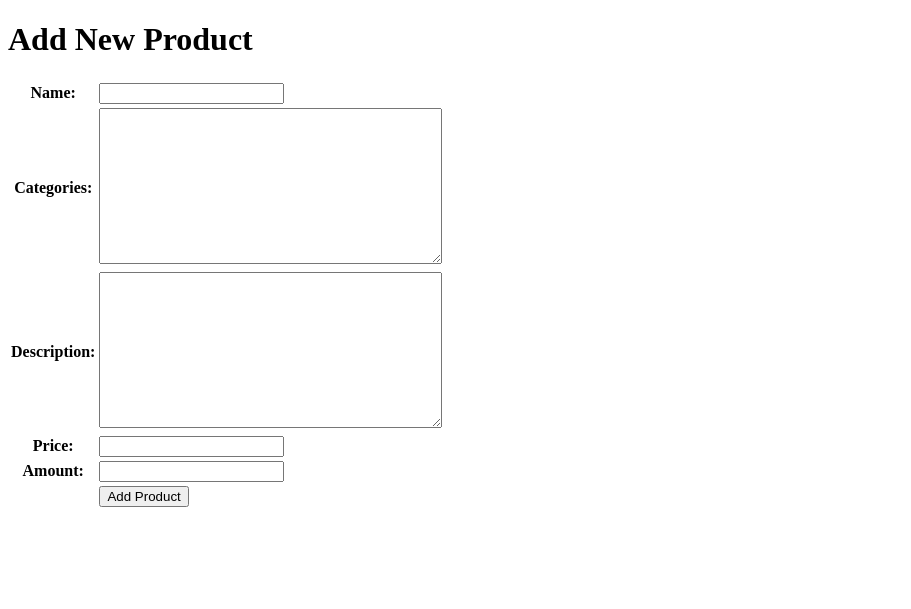
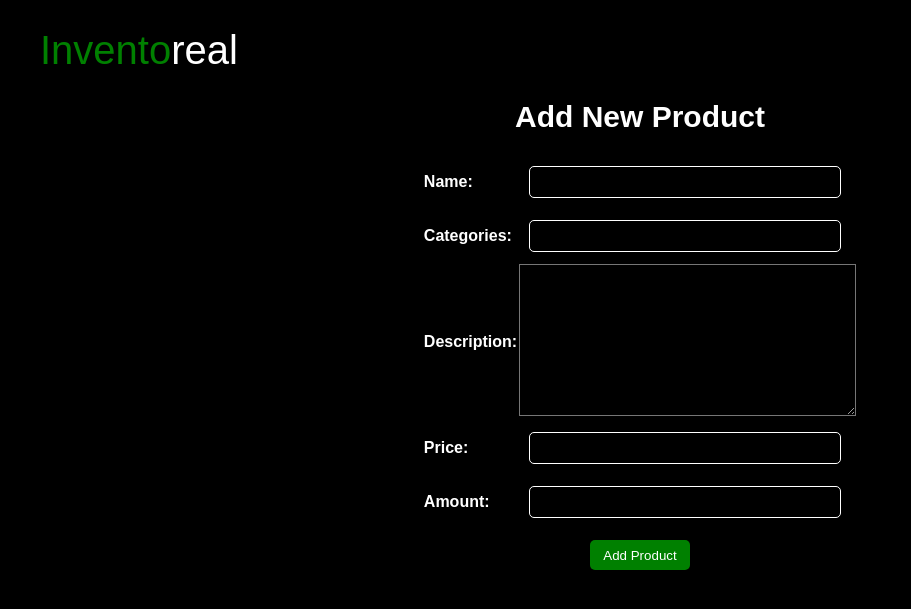
Before and after one commit to Fadeeaal/inventoreal, a Django app: page /create-product in a window 1280 px wide. Shown: the top 609 px of the page, without its empty margins (0-911 px from the left). Run offline with Django 4.2, Linux system fonts and the light colour scheme.

Commit message:
add some decoration for create_product.html

```diff
--- a/main/models.py
+++ b/main/models.py
@@ -8,6 +8,6 @@ class Item(models.Model):
     pbpclass = models.CharField(max_length=255)
     name = models.CharField(max_length=255)
     description = models.TextField()
-    categories = models.TextField(default=" ")
+    categories = models.CharField(max_length=255)
     price = models.IntegerField()
     amount = models.IntegerField()
--- a/main/templates/create_product.html
+++ b/main/templates/create_product.html
@@ -1,19 +1,113 @@
 {% extends 'base.html' %}
+{% block content %}
+<!DOCTYPE html>
 
-{% block content %}
-<h1>Add New Product</h1>
+<html>
+    <head>
+        <meta charset="utf-8">
+        <meta http-equiv="X-UA-Compatible" content="IE=edge">
+        <title>Inventoreal - Add</title>
+        <meta name="description" content="">
+        <meta name="viewport" content="width=device-width, initial-scale=1">
+        <link rel="stylesheet" href="">
+
+        <style>
+            * {
+                padding: 0;
+                margin: 0;
+                font-family: sans-serif;
+                background-color: #000000;
+                color: #fff;
+            }
+            .container {
+                background-color: green;
+                display: flex;
+                justify-content: center;
+                align-items: center;
+            }
+            .isi {
+                width: 100%;
+                height: 100px;
+                background-color: black;
+                display: flex;
+                justify-content: space-between;
+                font-size: 20px;
+            }
+            .brand {
+                display: flex;
+                flex-direction: row;
+                font-size: 40px;
+                padding: 40px;
+                justify-content: center;
+                align-items: center;
+            }
+            .firstName {
+                color: green;
+            }
+            .secName {
+                color: white;
+            }
+            h2 {
+                color: #fff;
+                text-align: center;
+                font-size: 30px;
+            }
+            form {
+                display: flex;
+                justify-content: center;
+                align-items: center;
+                text-align: left;
+                flex-direction: column;
+                padding: 20px;
+            }
+            input {
+                width: 300px;
+                height: 20px;
+                margin: 10px;
+                border-radius: 5px;
+                border: 1px solid #fff;
+                padding: 5px;
+            }
+            input[type=submit] {
+                width: 100px;
+                height: 30px;
+                background-color: green;
+                color: #fff;
+                border: none;
+                border-radius: 5px;
+                cursor: pointer;
+                display: flex;
+                justify-content: center;
+                align-items: center;
+            }
+            input[type=submit]:hover {
+                background-color: #fff;
+                color: rgb(95, 196, 95);
+                transition: all .3s ease-in-out;
+            }
+
+        </style>
+    </head>
+    <body>
+        <div class="container">
+            <nav class="isi">
+                <div class="brand">
+                    <div class="firstName">Invento</div>
+                    <div class="secName">real</div>
+                </div>
+            </nav>
+        </div>
+
+        <h2>Add New Product</h2>
 
         <form method="POST">
             {% csrf_token %}
             <table>
                 {{ form.as_table }}
-        <tr>
-            <td></td>
-            <td>
+            </table>
             <input type="submit" value="Add Product"/>
-            </td>
-        </tr>
-    </table>
         </form>
+    </body>
+</html>
 
 {% endblock %}
--- a/main/views.py
+++ b/main/views.py
@@ -13,7 +13,8 @@ def show_main(request):
         'creator': 'Rakha Fadil Atmojo',
         'pbpclass': 'PBP C',
         'npm': '2206082985',
-        'item': products
+        'item': products,
+        'total_items': len(products)
     }
 
     return render(request, "main.html", context)
```
Also changed, not shown: main/templates/main.html (+21 -15 lines), main/migrations/0005_alter_item_categories.py (added). Lines whose indentation alone changed are shown as unchanged.
